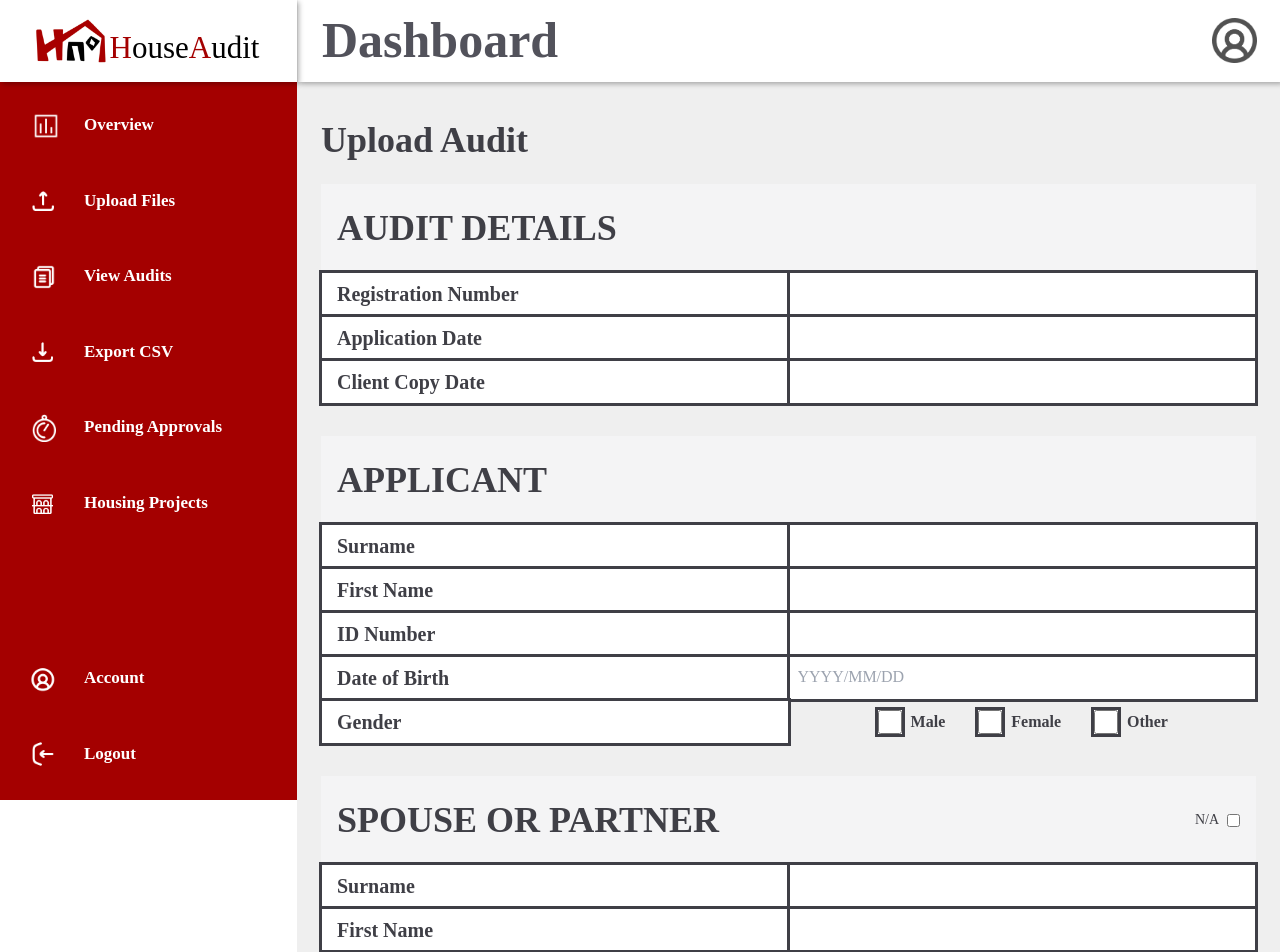
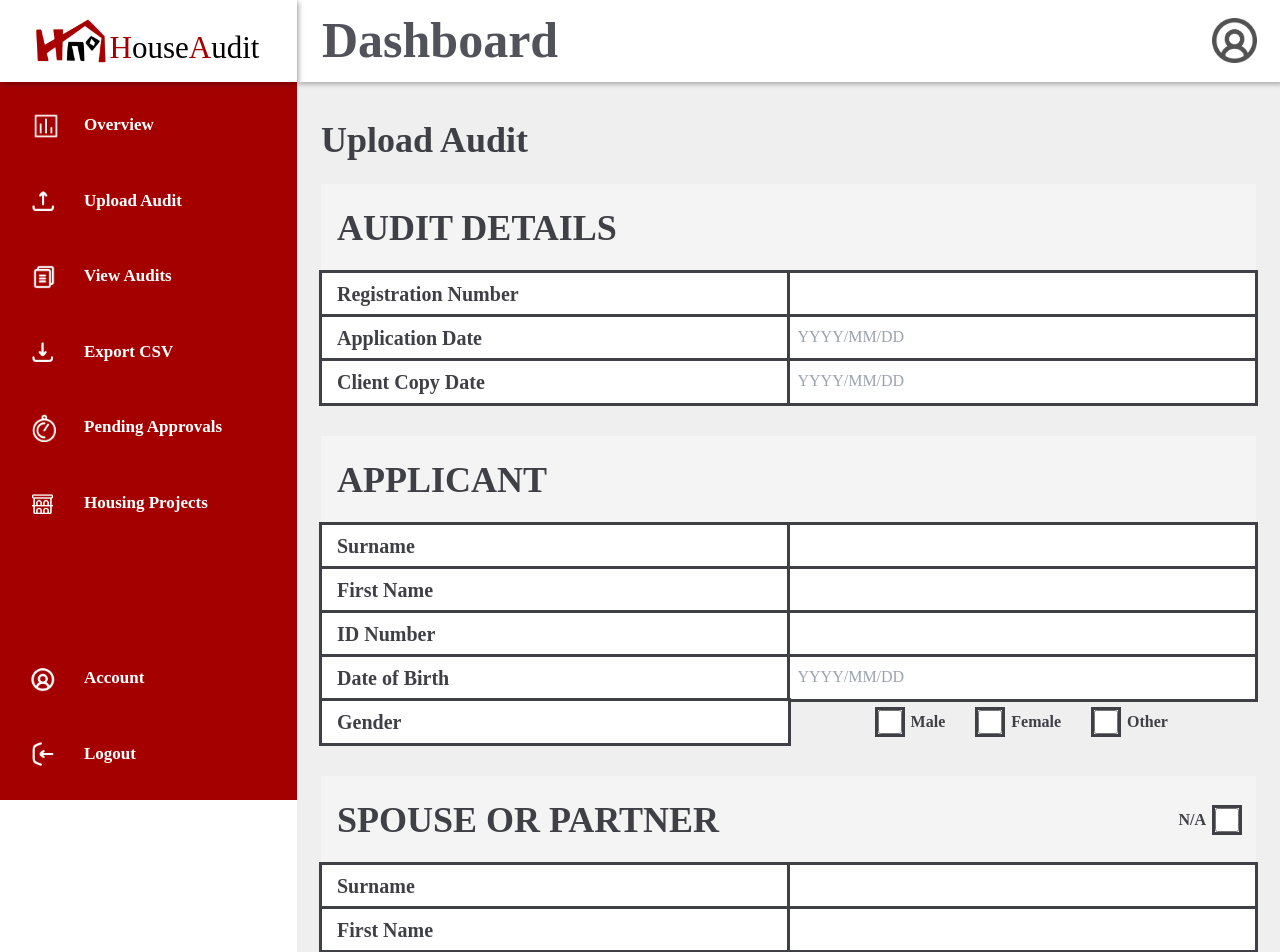
Before and after one commit to HousingAssembly/Audit-Team, a React (Create React App) app in the folder frontend/: page /dashboard/upload-audit in a window 1280 px wide. Shown: the top 952 px of the page. Built offline with nearby package versions, Linux system fonts and the light colour scheme; sample sign-in values are in the browser's storage.

Commit message:
Revert "Merge branch 'main' of https://github.com/HousingAssembly/Audit-Team"
This reverts commit 8fd6fe9f951fb28caab60e992a73fa26f1ece912, reversing
changes made to 6b3cc871f3b70e59d4dfe7cbad58f731b3b15ef4.

```diff
--- a/frontend/src/components/dashboard.jsx
+++ b/frontend/src/components/dashboard.jsx
@@ -42,7 +42,7 @@ export default function Dashboard() {
 
               <div className="flex flex-col text-white text-[17px] font-bold">
                 <Link to="overview" className="transition hover:opacity-75">Overview</Link>
-                <Link to="upload-audit" className="mt-[50px] transition hover:opacity-75">Upload Files</Link>
+                <Link to="upload-audit" className="mt-[50px] transition hover:opacity-75">Upload Audit</Link>
                 <Link to="view-audit" className="mt-[50px] transition hover:opacity-75">View Audits</Link>
                 <Link to="export" className="mt-[50px] transition hover:opacity-75">Export CSV</Link>
                 <Link to="pending-approvals" className="mt-[50px] transition hover:opacity-75">Pending Approvals</Link>
--- a/frontend/src/components/dashboard/ExportCSV.jsx
+++ b/frontend/src/components/dashboard/ExportCSV.jsx
@@ -81,9 +81,9 @@ export default function ExportCSV() {
   };
 
   return (
-    <div className="px-7 py-7 flex flex-col">
+    <div className="px-6 py-8 flex flex-col">
       <div className="text-4xl text-zinc-700 font-bold py-2">Export CSV</div>
-      <div className="text-zinc-700/80 text-xl font-bold py-2">
+      <div className="text-zinc-700/80 text-2xl font-bold py-2">
         Export housing audit data to a CSV file.
       </div>
       <div className="flex justify-center h-screen">
--- a/frontend/src/components/dashboard/HousingProjects.jsx
+++ b/frontend/src/components/dashboard/HousingProjects.jsx
@@ -133,10 +133,9 @@ export default function HousingProjects() {
   );
 
   return (
-    <div className="px-7 py-7 flex flex-col">
+    <div className="px-6 py-8 flex flex-col">
       <div className="flex justify-between items-center">
         <div className="text-4xl text-zinc-700 font-bold">Housing Projects</div>
-
         <button
           onClick={() => setShowModal(true)}
           className="bg-red-800 text-white font-bold py-2 px-4 rounded-lg"
@@ -144,7 +143,7 @@ export default function HousingProjects() {
           Add New Project
         </button>
       </div>
-      <div className="text-zinc-700/80 text-xl font-semibold py-2">Add, remove, or edit housing project details.</div>
+      <div className="text-zinc-700/80 text-lg font-semibold mt-1 mb-4">Add, remove, or edit housing project details.</div>
 
       <div className="py-6">
         <div className="flex flex-col space-y-2 p-6 bg-white rounded-lg shadow-[0_0_10px_rgba(0,0,0,0.1)]">
--- a/frontend/src/components/dashboard/Overview.jsx
+++ b/frontend/src/components/dashboard/Overview.jsx
@@ -109,10 +109,10 @@ const Overview = () => {
   } = statsData;
 
   return (
-    <div className="px-7 py-7 flex flex-col">
+    <div className="px-6 py-8 flex flex-col">
       <div className="text-4xl text-zinc-700 font-bold py-2">Overview</div>
-      <div className="text-zinc-700/80 text-xl font-bold py-2">
-        Welcome to HouseAudit — the auditing system of Housing Assembly. Here’s an
+      <div className="text-zinc-700/80 text-2xl font-bold py-2">
+        Welcome to HouseAudit — the audit system of Housing Assembly. Here’s an
         overview of all audit data.
       </div>
 
--- a/frontend/src/components/dashboard/PendingApprovals.jsx
+++ b/frontend/src/components/dashboard/PendingApprovals.jsx
@@ -79,9 +79,9 @@ export default function PendingApprovals() {
   };
 
   return (
-    <div className="px-7 py-7 flex flex-col">
+    <div className="px-6 py-8 flex flex-col">
       <div className="text-4xl text-zinc-700 font-bold py-2">Pending Approvals</div>
-      <div className="text-zinc-700/80 text-xl font-bold py-2">
+      <div className="text-zinc-700/80 text-2xl font-bold py-2">
         Review and approve new admin account requests.
       </div>
       <div className="mt-6 flex w-full justify-center">
--- a/frontend/src/components/dashboard/UploadAudit.jsx
+++ b/frontend/src/components/dashboard/UploadAudit.jsx
@@ -53,7 +53,12 @@ const Section = ({ title, children, className, extra }) => (
     <div className="flex flex-col py-4">
       <div className={`flex items-center justify-between font-bold text-4xl py-6 text-zinc-700 px-4 bg-zinc-100 ${className}`}>
         <span>{title}</span>
-      {extra && <div className="flex items-center text-sm gap-2 font-normal text-zinc-700">N/A <input type="checkbox" {...extra} /></div>}
+        {extra && (
+          <div className="flex items-center gap-2">
+            <span className="text-zinc-700 font-bold text-base">N/A</span>
+            <CheckboxField checked={extra.checked} onChange={extra.onChange} />
+          </div>
+        )}
       </div>
       <div className="grid grid-cols-2 gap-0">{children}</div>
     </div>
@@ -283,10 +288,12 @@ return (
         <Section title="AUDIT DETAILS">
           <Field label="Registration Number" />
           <InputField value={formData.registration_number} onChange={(e) => updateField("registration_number", e.target.value)} />
+
           <Field label="Application Date" />
-        <InputField value={formData.application_date} onChange={(e) => updateField("application_date", e.target.value)} />
+          <InputField value={formData.application_date} onChange={(e) => updateField("application_date", e.target.value)} enforceDateFormat/>
+
           <Field label="Client Copy Date" />
-        <InputField value={formData.client_copy_date} onChange={(e) => updateField("client_copy_date", e.target.value)} />
+          <InputField value={formData.client_copy_date} onChange={(e) => updateField("client_copy_date", e.target.value)} enforceDateFormat/>
         </Section>
 
         <Section title="APPLICANT">
--- a/frontend/src/components/dashboard/ViewAudit.jsx
+++ b/frontend/src/components/dashboard/ViewAudit.jsx
@@ -105,9 +105,9 @@ export default function ViewAudit() {
   };
 
   return (
-    <div className="px-7 py-7 flex flex-col">
+    <div className="px-6 py-8 flex flex-col">
       <div className="text-4xl text-zinc-700 font-bold py-2">View Audit</div>
-      <div className="text-zinc-700/80 text-xl font-bold py-2">
+      <div className="text-zinc-700/80 text-2xl font-bold py-2">
         Browse, search, and filter all housing audit records in the system.
       </div>
 
```
Also changed, not shown: frontend/public/red-upload.png (deleted). Lines whose indentation alone changed are shown as unchanged.
